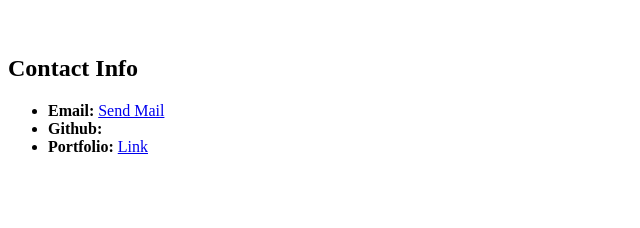
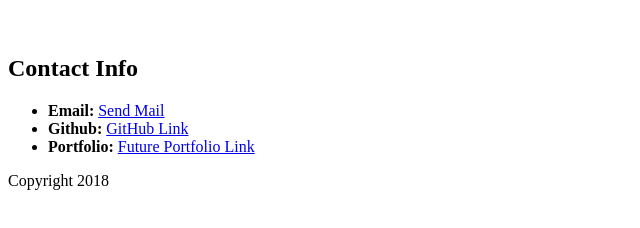
Before and after one commit to coldzebra/coldzebra.github.io, a plain HTML site: page index.html in a window 1280 px wide. Shown: the part 110-338 px from the top of the page, without its empty margins (0-640 px from the left). Drawn offline with Linux system fonts and the light colour scheme.

Commit message:
cleaned up

```diff
--- a/index.html
+++ b/index.html
@@ -1,10 +1,12 @@
 <!DOCTYPE html>
 <html lang="en-us">
+
 <head>
     <meta charset="UTF-8">
     <title>coldzebra.github.io</title>
     <link rel="stylesheet" type="text/css" href="style.css">
 </head>
+
 <body>
     <h1>Student Bio</h1>
     <div class="container">
@@ -18,11 +20,16 @@
         <div>
             <h2>Contact Info</h2>
             <ul>
-            <li><strong>Email: </strong><a href="mailto:zachdbray@gmail.com?Subject=Wubba%20Lubba%20Dub%20Dub" target="_top">Send Mail</a></li>
-            <li><strong>Github: </strong><a href="https://www.github.com/coldzebra"></a></li>
-            <li><strong>Portfolio: </strong><a href="https://www.github.com/coldzebra">Link</a></li>
+                <li><strong>Email: </strong><a href="mailto:zachdbray@gmail.com?Subject=Wubba%20Lubba%20Dub%20Dub"
+                        target="_top">Send Mail</a></li>
+                <li><strong>Github: </strong><a href="https://www.github.com/coldzebra">GitHub Link</a></li>
+                <li><strong>Portfolio: </strong><a href="https://www.github.com/coldzebra">Future Portfolio Link</a></li>
             </ul>
         </div>
     </div>
+    <footer>
+        Copyright 2018
+    </footer>
 </body>
+
 </html>
--- a/style.css
+++ b/style.css
@@ -1,3 +1,5 @@
 p {
     background-color:red;
 }
+
+.footer
```
Lines whose indentation alone changed are shown as unchanged.
